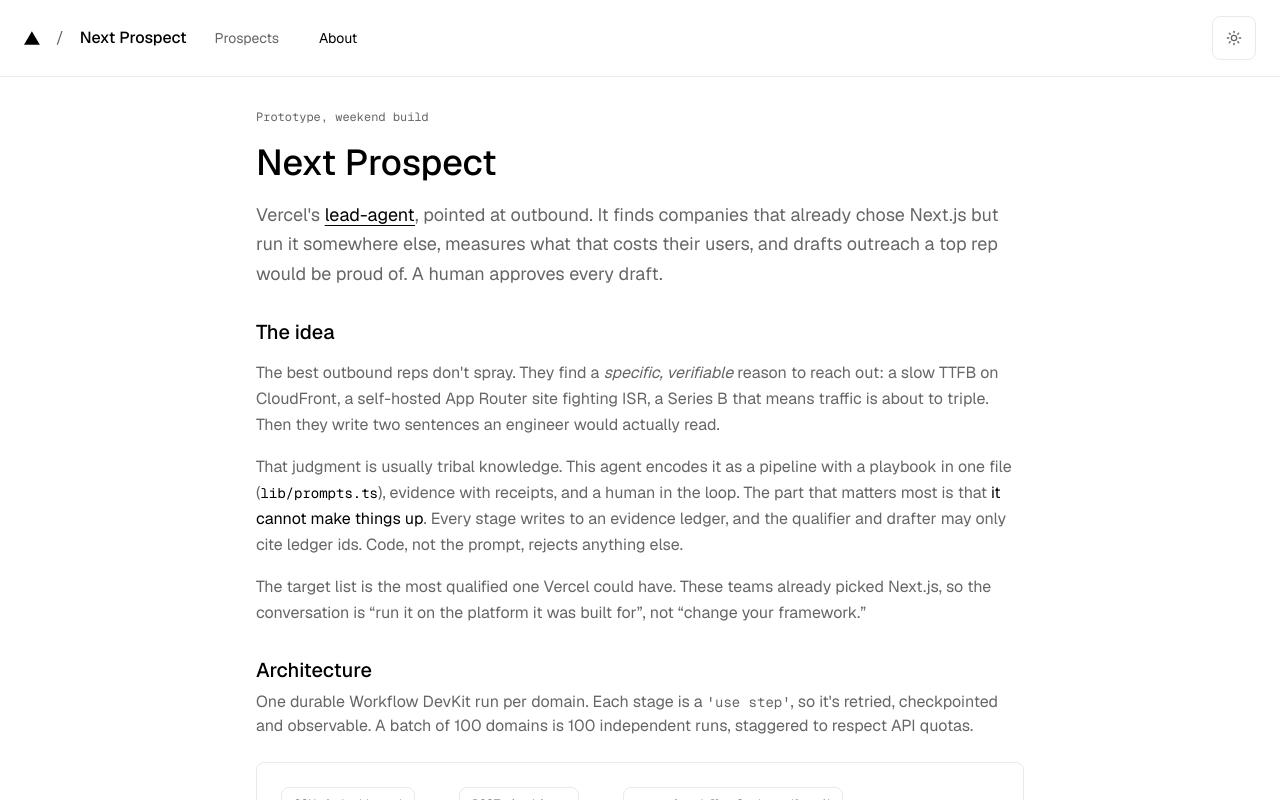
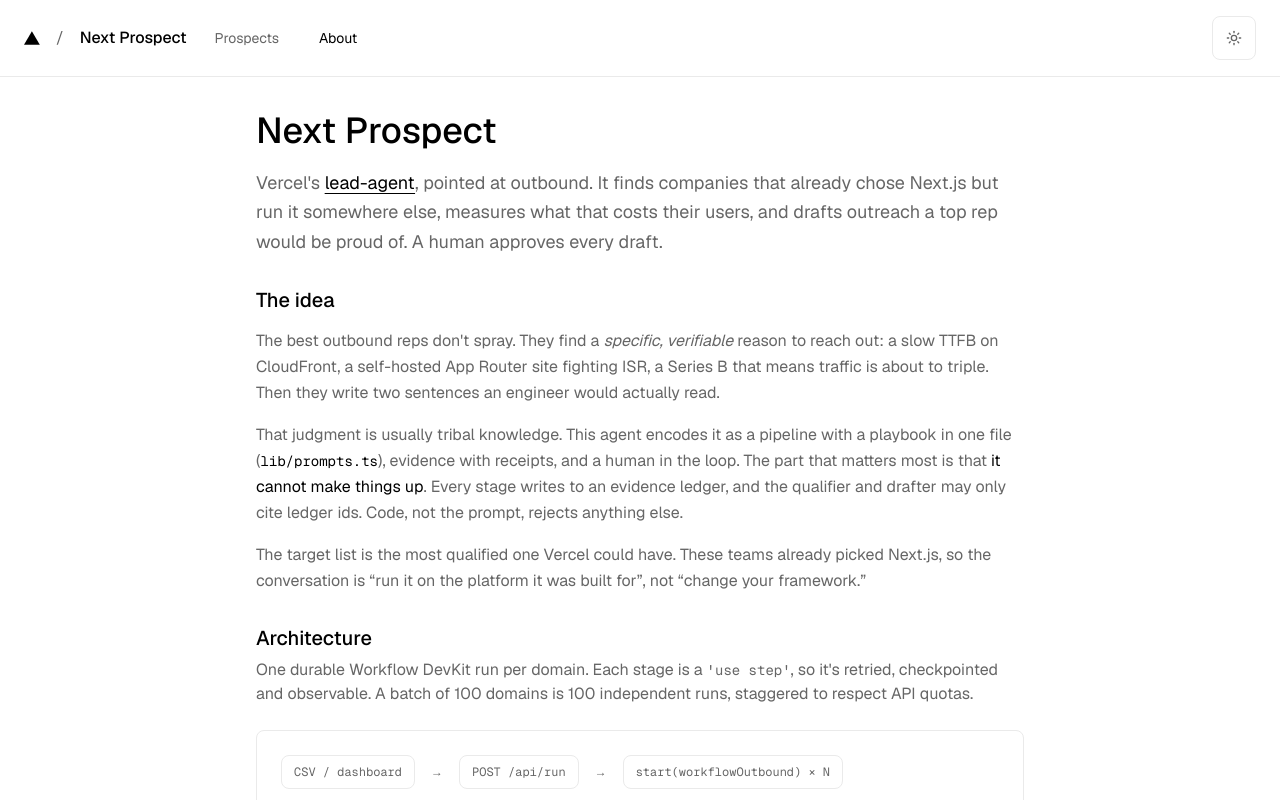
Before and after one commit to alvinalaphat/next-prospect, a Next.js app: page /about in a window 1280 px wide. Shown: the top 800 px of the page. Built offline with nearby package versions, Linux system fonts and the light colour scheme.

Commit message:
Remove the prototype label from the about page.
Co-authored-by: Cursor <cursoragent@cursor.com>

```diff
--- a/app/about/page.tsx
+++ b/app/about/page.tsx
@@ -47,7 +47,6 @@ export default function About() {
   return (
     <article className="mx-auto max-w-3xl space-y-8 break-words">
       <header className="space-y-4">
-        <p className="text-muted-foreground font-mono text-xs">Prototype, weekend build</p>
         <h1 className="text-3xl font-medium sm:text-4xl">
           Next Prospect
         </h1>
```
